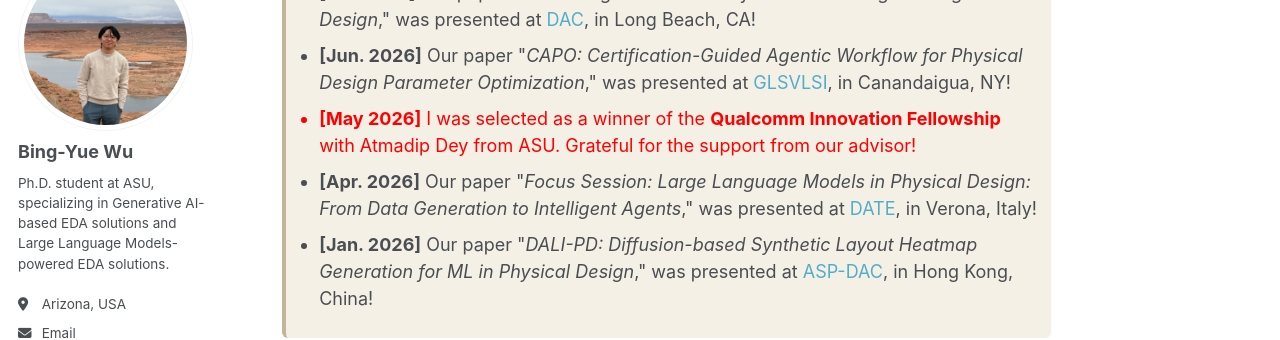
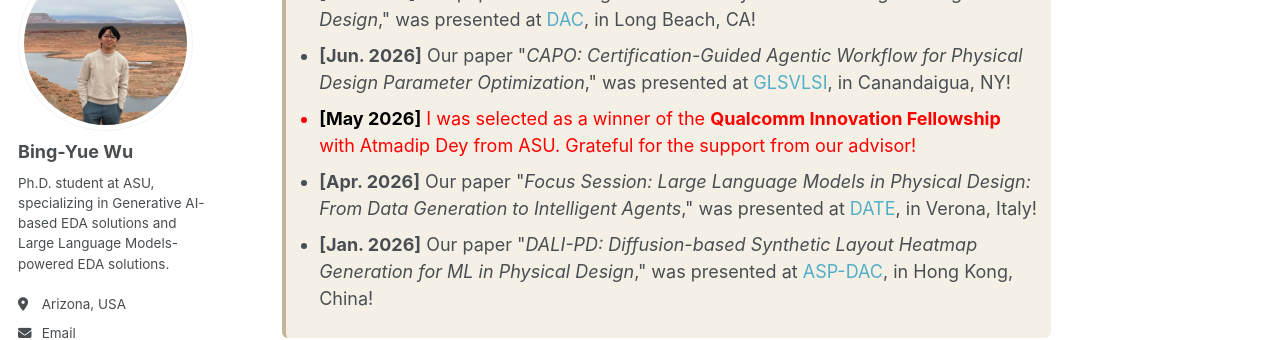
Before and after one commit to bingyuew/bingyuew.github.io, a Jekyll site: the page built from _pages/about.md, in a window 1280 px wide and 900 px high, scrolled down 496 px. Shown: the part 150-490 px from the top of the window. Built offline with Jekyll 4.4.1, drawn with Linux system fonts in a browser that asks for light colours; some web fonts are replaced.

Commit message:
update about
Signed-off-by: 吳秉曜 <wubingyao@MacBook-bro.local>

```diff
--- a/_pages/about.md
+++ b/_pages/about.md
@@ -66,7 +66,7 @@
 
    <li><strong>[Jun. 2026]</strong> Our paper "<a class="news-paper" href="/publication/2026-05-20-glsvlsi">CAPO: Certification-Guided Agentic Workflow for Physical Design Parameter Optimization</a>," was presented at <a class="news-conf" href="https://www.glsvlsi.org/">GLSVLSI</a>, in Canandaigua, NY!</li>
 
-  <li style="color: red;"><strong>[May 2026]</strong> I was selected as a winner of the <a class="news-highlight" href="https://www.qualcomm.com/research/university-relations/innovation-fellowship/2026-north-america" style="color: red;">Qualcomm Innovation Fellowship</a> with <a href="https://www.linkedin.com/in/atmadipdey/" style="text-decoration: none; color: red;">Atmadip Dey</a> from ASU. Grateful for the support from our advisor!</li>
+  <li style="color: red;"><strong style="color: black;">[May 2026]</strong> I was selected as a winner of the <a class="news-highlight" href="https://www.qualcomm.com/research/university-relations/innovation-fellowship/2026-north-america" style="color: red;">Qualcomm Innovation Fellowship</a> with <a href="https://www.linkedin.com/in/atmadipdey/" style="text-decoration: none; color: red;">Atmadip Dey</a> from ASU. Grateful for the support from our advisor!</li>
 
    <li><strong>[Apr. 2026]</strong> Our paper "<a class="news-paper" href="/publication/2026-04-22-date">Focus Session: Large Language Models in Physical Design: From Data Generation to Intelligent Agents</a>," was presented at <a class="news-conf" href="https://www.date-conference.com/">DATE</a>, in Verona, Italy!</li>
 
```
